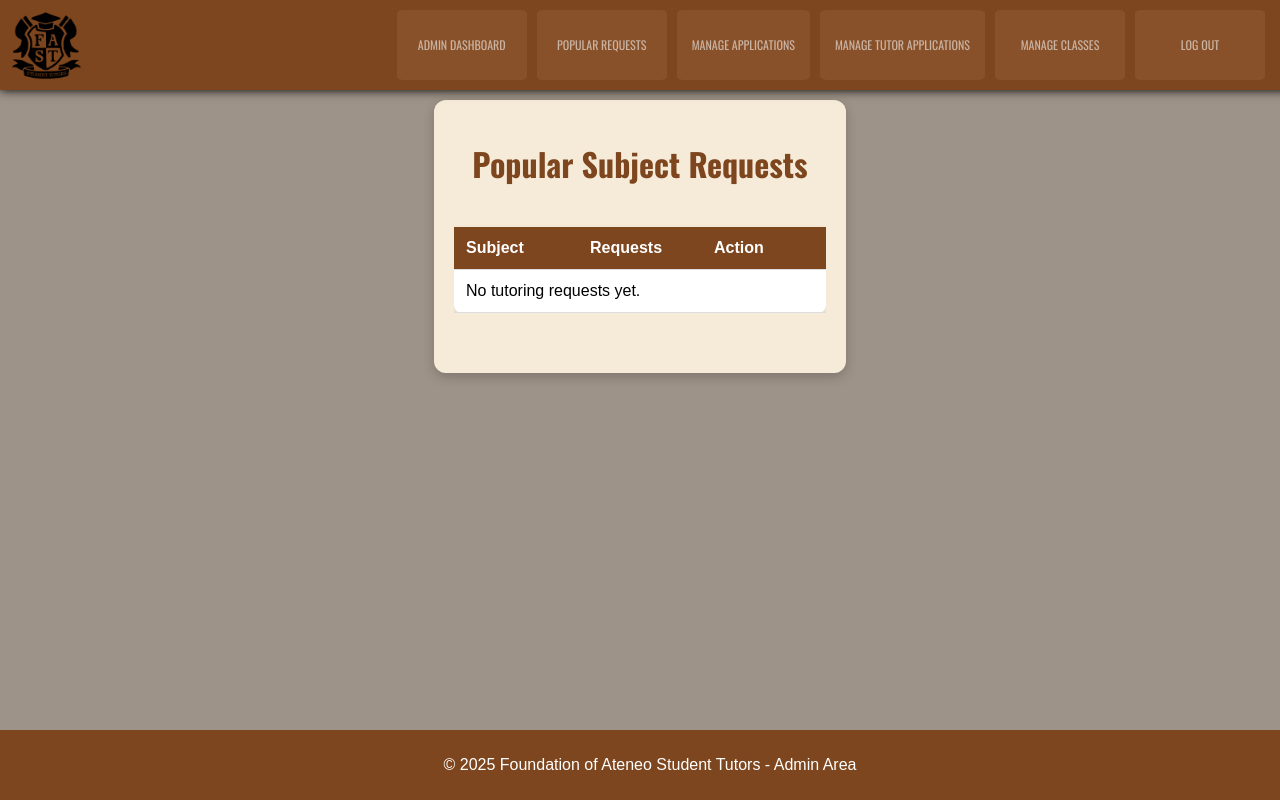
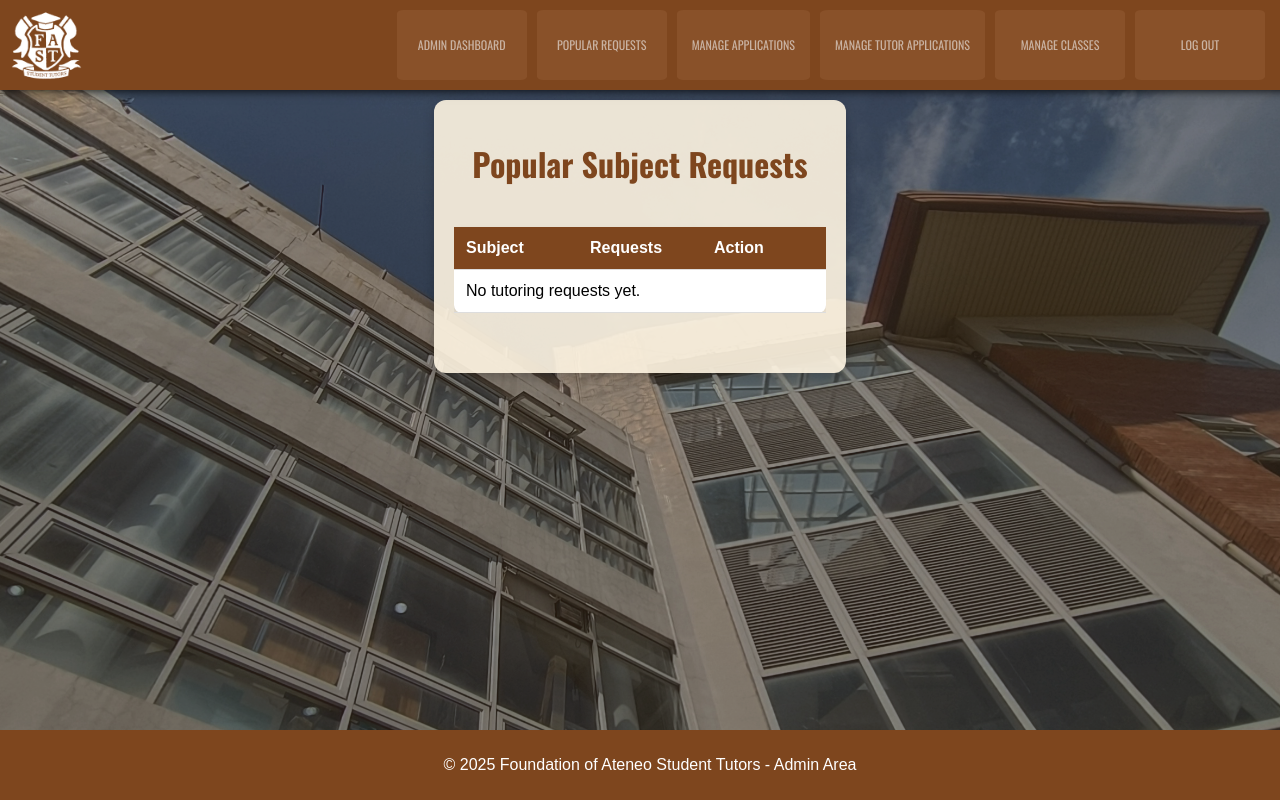
Before and after one commit to Smiling-Owl/FAST_FINAL, a PHP site: page /admin/popular_requests.php in a window 1280 px wide. Run offline with PHP 8.4, Linux system fonts and the light colour scheme; the visitor is signed in with stand-in values (Sample User, id 1); data that the repository does not hold is empty.

Commit message:
Update popular_requests.php

```diff
--- a/admin/popular_requests.php
+++ b/admin/popular_requests.php
@@ -30,8 +30,7 @@ $result = $conn->query($sql);
     <meta charset="UTF-8">
     <meta name="viewport" content="width=device-width, initial-scale=1.0">
     <title>Popular Subject Requests - FAST Admin</title>
-    <link rel="icon" type="image/x-icon" href="../images/FAST logo white trans.png">
-    <link rel="stylesheet" href="styles.css">
+    <link rel="icon" type="image/x-icon" href="../images/icon.png">
     <link rel="stylesheet" href="styles/popular_request.css">
     <link rel="preconnect" href="https://fonts.googleapis.com">
     <link rel="preconnect" href="https://fonts.gstatic.com" crossorigin>
@@ -41,7 +40,7 @@ $result = $conn->query($sql);
     <header>
         <div class="navigation-bar">
             <div id="navigation-container">
-            <img src="../images/FAST Logo Trans.png" alt="FAST Logo">
+            <img src="../images/icon.png" alt="FAST Logo">
                 <ul>
                     <li><a href="admin_dashboard.php">ADMIN DASHBOARD</a></li>
                     <li><a href="popular_requests.php">POPULAR REQUESTS</a></li>
@@ -91,10 +90,10 @@ $result = $conn->query($sql);
     </div>
 
     <div class="carousel-image">
-        <img src="../Main-images/carousel_1.jpg" alt="Hero Image 1" class="carousel-slide">
-        <img src="../Main-images/carousel_2.jpg" alt="Hero Image 2" class="carousel-slide">
-        <img src="../Main-images/carousel_3.jpg" alt="Hero Image 3" class="carousel-slide">
-        <img src="../Main-images/carousel_4.jpg" alt="Hero Image 4" class="carousel-slide">
+        <img src="../images/carousel_1.jpg" alt="Hero Image 1" class="carousel-slide">
+        <img src="../images/carousel_2.jpg" alt="Hero Image 2" class="carousel-slide">
+        <img src="../images/carousel_3.jpg" alt="Hero Image 3" class="carousel-slide">
+        <img src="../images/carousel_4.jpg" alt="Hero Image 4" class="carousel-slide">
     </div>
     <div class="carousel-overlay"></div>
 
@@ -104,7 +103,7 @@ $result = $conn->query($sql);
         </div>
     </footer>
 
-    <script src="JS_admin.js"></script>
+    <script src="../index.js"></script>
 </body>
 </html>
 
```
